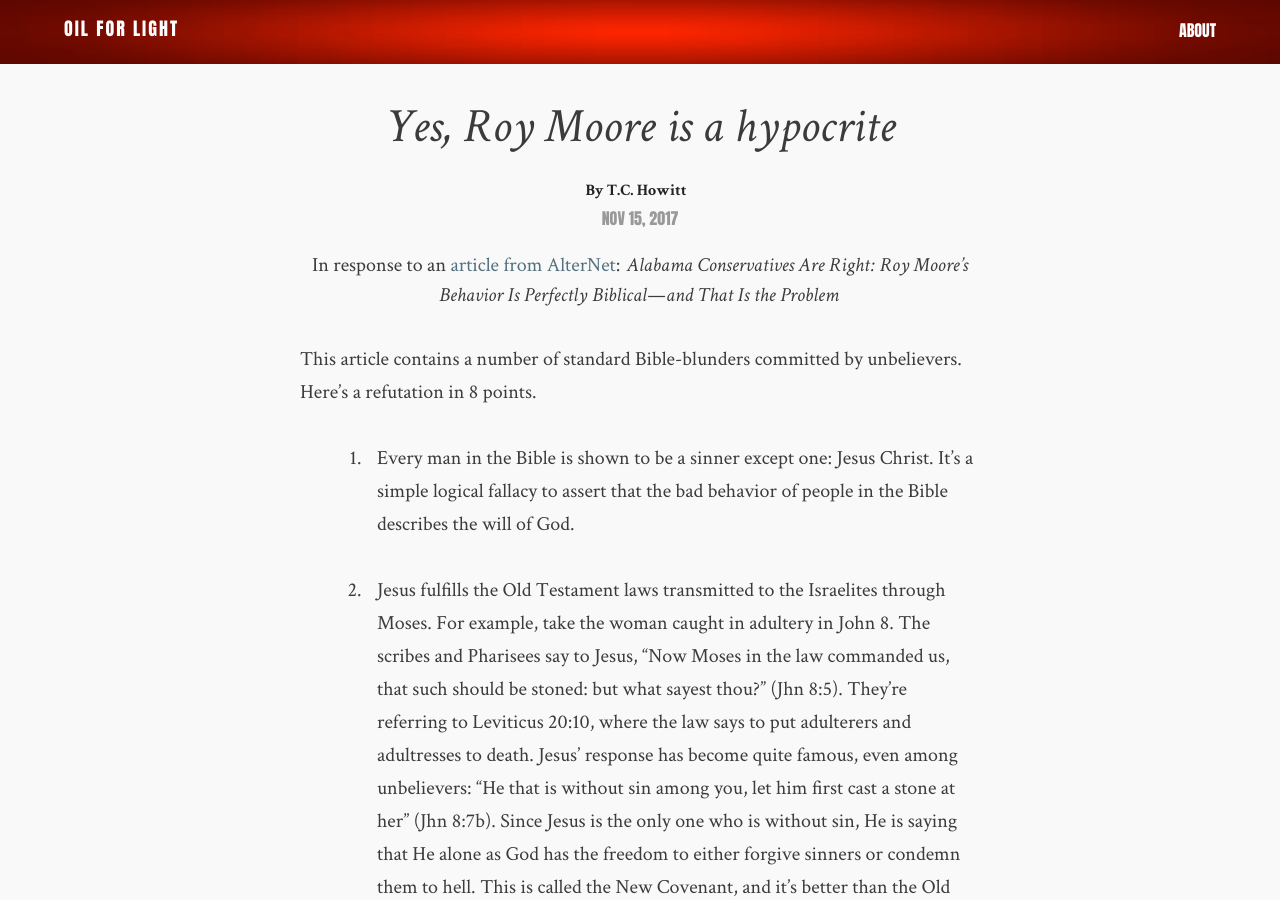
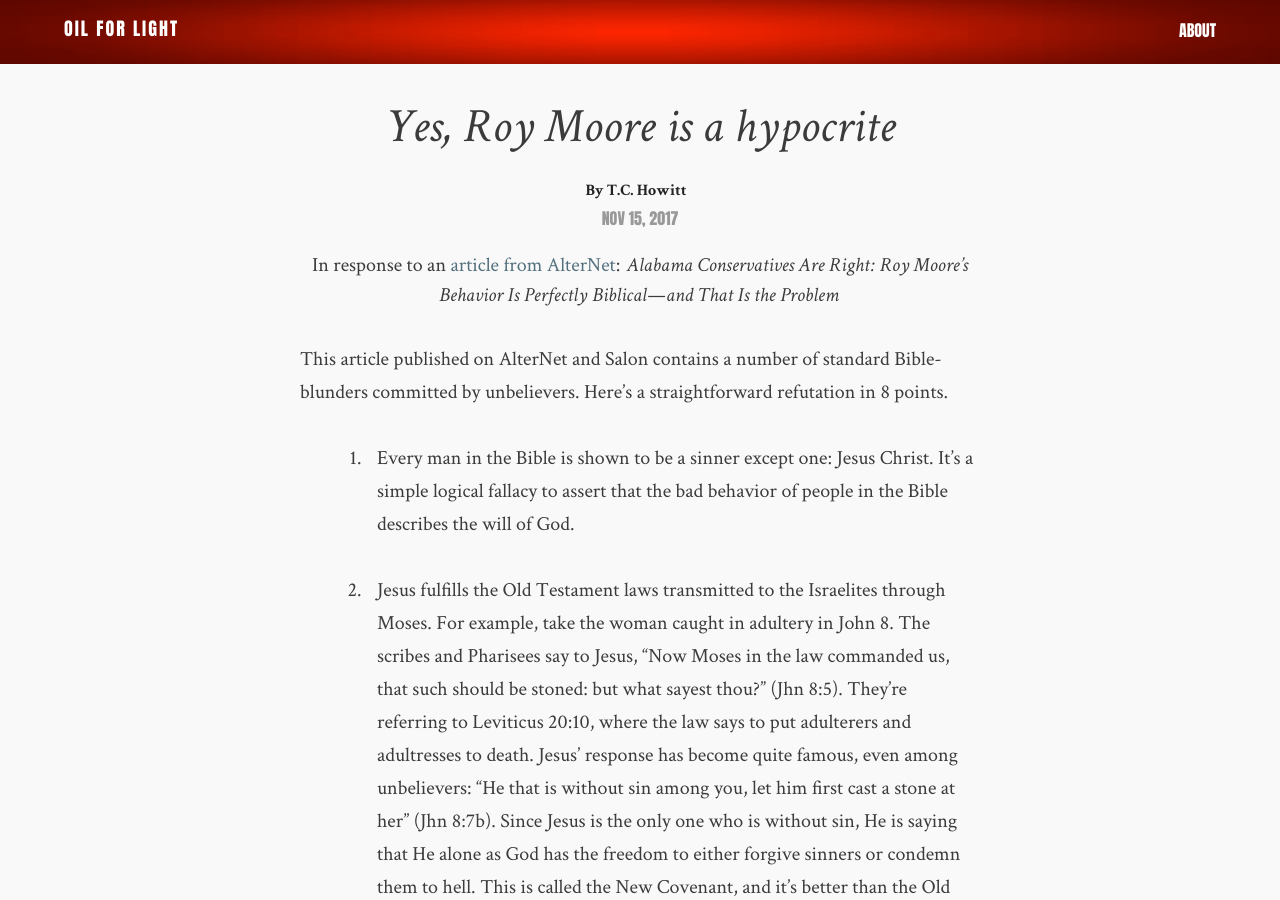
Before and after one commit to flashlightministries/oilforlight, a Jekyll site: the page built from _posts/2017-11-15-roy-moore-hypocrite.md, in a window 1280 px wide and 900 px high. Built offline with Jekyll 4.4.1, drawn with Linux system fonts in a browser that asks for light colours; nearby versions of some CDN libraries.

Commit message:
Update 2017-11-15-roy-moore-hypocrite.md

```diff
--- a/_posts/2017-11-15-roy-moore-hypocrite.md
+++ b/_posts/2017-11-15-roy-moore-hypocrite.md
@@ -9,7 +9,7 @@
 comments: false
 ---
 
-This article contains a number of standard Bible-blunders committed by unbelievers.  Here's a refutation in 8 points.
+This article published on AlterNet and Salon contains a number of standard Bible-blunders committed by unbelievers.  Here's a straightforward refutation in 8 points.
 
 1. Every man in the Bible is shown to be a sinner except one: Jesus Christ.  It's a simple logical fallacy to assert that the bad behavior of people in the Bible describes the will of God.
 
```
